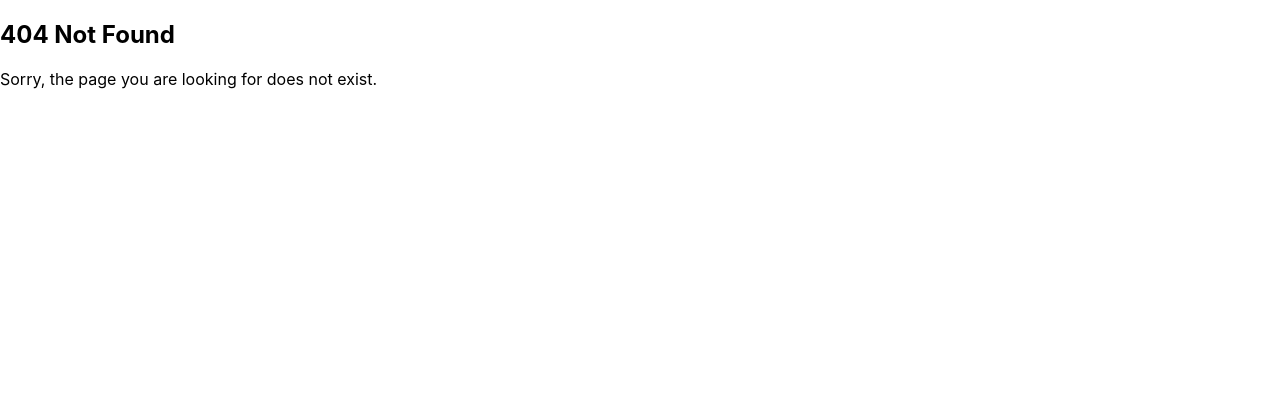
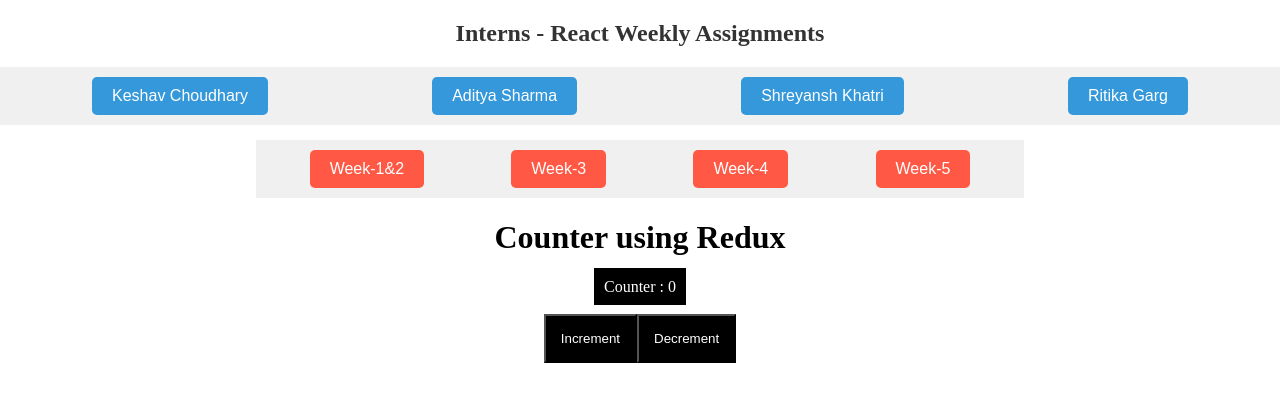
Before and after one commit to choudhary-keshav/javascript-training, a React (Create React App) app: page /keshav/week5 in a window 1280 px wide. Before the commit this address had no page. Shown: the top 402 px of the page. Built offline with nearby package versions, Linux system fonts and the light colour scheme.

Commit message:
finished counter assignment using react-redux

```diff
--- a/src/App.tsx
+++ b/src/App.tsx
@@ -7,9 +7,10 @@ import Ritika from './components/Home/Ritika';
 import Shreyansh from './components/Home/Shreyansh';
 import Aditya from './components/Home/Aditya';
 import NotFound from './components/NotFound';
-import Week1 from './components/Home/Keshav/Week1';
-import Week3Main from './components/Home/Keshav/Week3';
-import Week4 from './components/Home/Keshav/Week4';
+import KeshavWeek1 from './components/Home/Keshav/Week1';
+import KeshavWeek3 from './components/Home/Keshav/Week3';
+import KeshavWeek4 from './components/Home/Keshav/Week4';
+import KeshavWeek5 from './components/Home/Keshav/Week5';
 import ShreyanshWeek4 from './components/Home/Shreyansh/Week4';
 import Week2 from './components/Home/Ritika/Week2';
 import RWeek3 from './components/Home/Ritika/Week3';
@@ -23,11 +24,12 @@ const App: React.FC = () => {
       <Routes>
         <Route path='/' element={<Home />}>
           <Route path='keshav' element={<Keshav />}>
-            <Route path='week1&2' element={<Week1 />}></Route>
-            <Route path='week3' element={<Week3Main />}></Route>
-            <Route path='week4' element={<Week4 />}>
-              <Route path=':pageId' element={<Week4 />}></Route>
+            <Route path='week1&2' element={<KeshavWeek1 />}></Route>
+            <Route path='week3' element={<KeshavWeek3 />}></Route>
+            <Route path='week4' element={<KeshavWeek4 />}>
+              <Route path=':pageId' element={<KeshavWeek4 />}></Route>
             </Route>
+            <Route path='week5' element={<KeshavWeek5 />}></Route>
           </Route>
           <Route path='shreyansh' element={<Shreyansh />}>
             <Route path='week4/*' element={<ShreyanshWeek4 />}></Route>
--- /dev/null
+++ b/src/components/Home/Keshav/Week5/Counter/index.tsx
@@ -0,0 +1,35 @@
+import React from 'react';
+import { CounterWrapper } from './styles';
+import { useSelector, useDispatch } from 'react-redux';
+import { incrementCounter, decrementCounter } from '../redux/actions/CounterActions';
+import { RootState } from '../redux/actions/types';
+
+const Counter: React.FC = () => {
+  const count = useSelector((state: RootState) => state.count);
+  const dispatch = useDispatch();
+
+  const increment = () => {
+    dispatch(incrementCounter());
+  };
+
+  const decrement = () => {
+    dispatch(decrementCounter());
+  };
+
+  return (
+    <CounterWrapper>
+      <h1>Counter using Redux</h1>
+      <span className='counterHeading'>Counter : {count}</span>
+      <br />
+      <br />
+      <button className='btn' onClick={increment}>
+        Increment
+      </button>
+      <button className='btn' onClick={decrement}>
+        Decrement
+      </button>
+    </CounterWrapper>
+  );
+};
+
+export default Counter;
--- /dev/null
+++ b/src/components/Home/Keshav/Week5/Counter/styles.ts
@@ -0,0 +1,23 @@
+import styled from 'styled-components';
+
+export const CounterWrapper = styled.div`
+  .counterHeading {
+    padding: 10px;
+    background-color: #000000;
+    color: #fff;
+  }
+  .btn {
+    padding: 15px;
+    background-color: #000000;
+    color: #fff;
+    cursor: pointer;
+    &:hover {
+      background-color: #fff;
+      color: #000000;
+      transition-duration: 1s;
+    }
+    &:active {
+      transform: scale(0.9);
+    }
+  }
+`;
--- /dev/null
+++ b/src/components/Home/Keshav/Week5/index.tsx
@@ -0,0 +1,14 @@
+import React from 'react';
+import Counter from './Counter';
+import { Provider } from 'react-redux';
+import store from './redux/store/store';
+
+const Week5: React.FC = () => {
+  return (
+    <Provider store={store}>
+      <Counter />
+    </Provider>
+  );
+};
+
+export default Week5;
--- /dev/null
+++ b/src/components/Home/Keshav/Week5/redux/actions/CounterActions.ts
@@ -0,0 +1,13 @@
+import { INCREMENT, DECREMENT } from './types';
+
+export const incrementCounter = () => {
+  return {
+    type: INCREMENT
+  };
+};
+
+export const decrementCounter = () => {
+  return {
+    type: DECREMENT
+  };
+};
--- /dev/null
+++ b/src/components/Home/Keshav/Week5/redux/actions/types.ts
@@ -0,0 +1,14 @@
+export const INCREMENT = 'INCREMENT';
+export const DECREMENT = 'DECREMENT';
+
+export interface IncrementAction {
+  type: typeof INCREMENT;
+}
+
+export interface DecrementAction {
+  type: typeof DECREMENT;
+}
+
+export interface RootState {
+  count: number;
+}
--- /dev/null
+++ b/src/components/Home/Keshav/Week5/redux/reducers/CounterReducer.ts
@@ -0,0 +1,24 @@
+import { DecrementAction, IncrementAction } from '../actions/types';
+
+const initialState = {
+  count: 0
+};
+
+const CounterReducer = (state = initialState, action: IncrementAction | DecrementAction) => {
+  switch (action.type) {
+    case 'INCREMENT':
+      return {
+        ...state,
+        count: state.count + 1
+      };
+    case 'DECREMENT':
+      return {
+        ...state,
+        count: state.count - 1
+      };
+    default:
+      return state;
+  }
+};
+
+export default CounterReducer;
--- /dev/null
+++ b/src/components/Home/Keshav/Week5/redux/store/store.ts
@@ -0,0 +1,6 @@
+import { createStore } from 'redux';
+import CounterReducer from '../reducers/CounterReducer';
+
+const store = createStore(CounterReducer);
+
+export default store;
--- /dev/null
+++ b/src/components/Home/Keshav/Week5/styles.ts
@@ -0,0 +1,3 @@
+import styled from 'styled-components';
+
+export const Week5Wrapper = styled.div``;
```
Also changed, not shown: package.json (+4 -3 lines), 1 other file (tests, documents, lock files or other folders).
